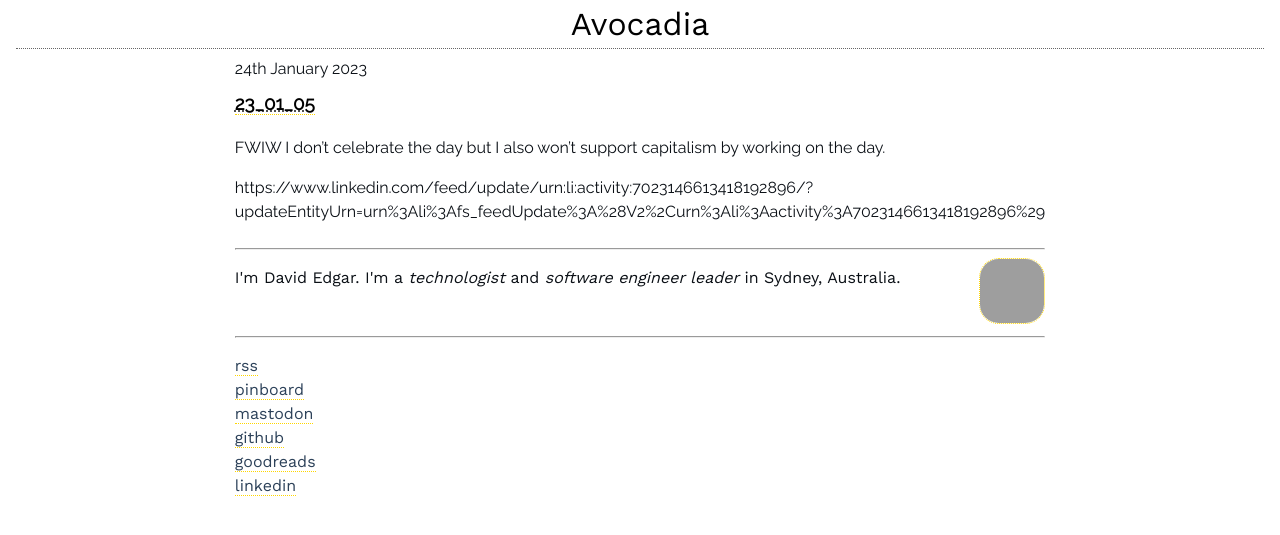
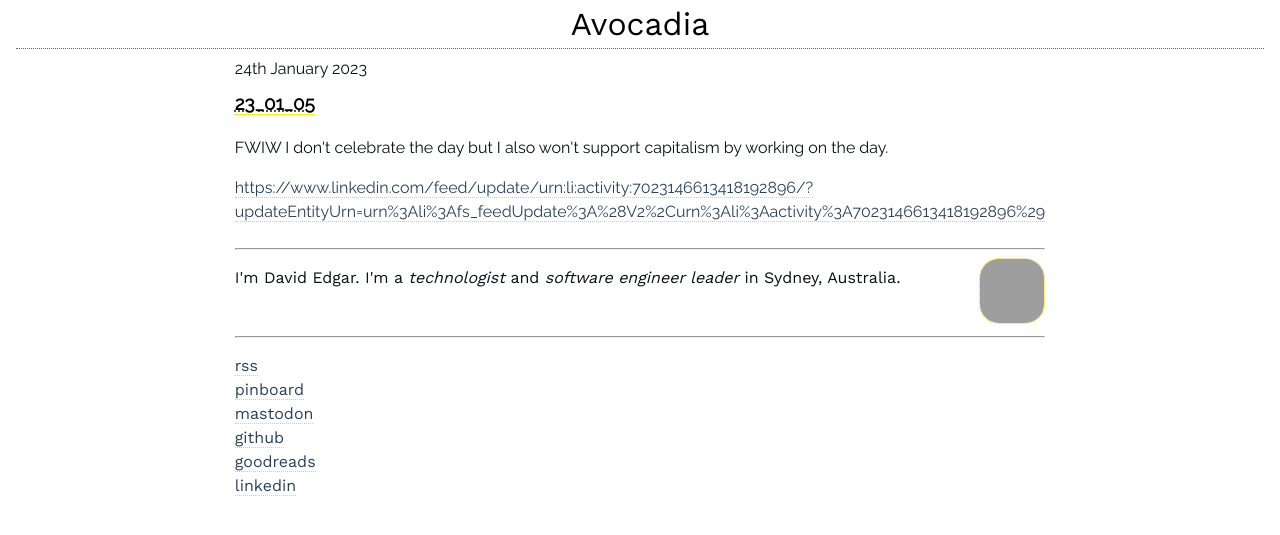
Before and after one commit to gilmae/blog.avocadia.net, a Jekyll site: the page built from _posts/2023-01-24-23_01_05.markdown, in a window 1280 px wide. Shown: the top 535 px of the page. Built offline with Jekyll 4.4.1, drawn with Linux system fonts in a browser that asks for light colours; grey boxes are pictures that could not be loaded.

```diff
--- a/_posts/2023-01-24-23_01_05.markdown
+++ b/_posts/2023-01-24-23_01_05.markdown
@@ -6,6 +6,6 @@ categories: anarchism
 permalink: /2023/01/24/23_01_05.html
 no-title: true
 ---
-FWIW I don't celebrate the day but I also won't support capitalism by working on the day.
+<p>FWIW I don't celebrate the day but I also won't support capitalism by working on the day.</p>
 
-https://www.linkedin.com/feed/update/urn:li:activity:7023146613418192896/?updateEntityUrn=urn%3Ali%3Afs_feedUpdate%3A%28V2%2Curn%3Ali%3Aactivity%3A7023146613418192896%29
+<p><a href="https://www.linkedin.com/feed/update/urn:li:activity:7023146613418192896/?updateEntityUrn=urn%3Ali%3Afs_feedUpdate%3A%28V2%2Curn%3Ali%3Aactivity%3A7023146613418192896%29">https://www.linkedin.com/feed/update/urn:li:activity:7023146613418192896/?updateEntityUrn=urn%3Ali%3Afs_feedUpdate%3A%28V2%2Curn%3Ali%3Aactivity%3A7023146613418192896%29</a></p>
```
